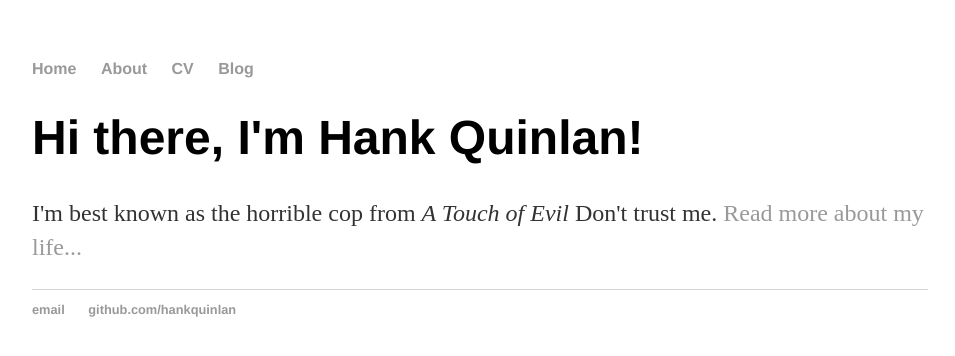
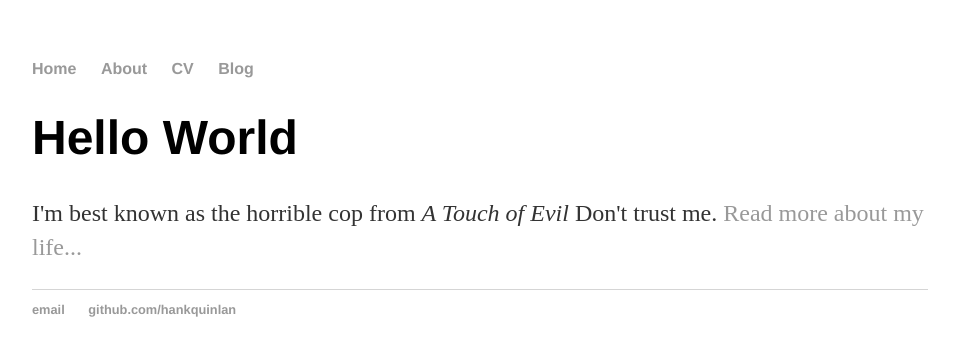
Before and after one commit to azs5619/azs5619.github.io, a plain HTML site: page index.html in a window 1280 px wide. Shown: the whole page, without its empty margins (160-1115 px from the left). Drawn offline with Linux system fonts and the light colour scheme.

Commit message:
Work from udacity

```diff
--- a/index.html
+++ b/index.html
@@ -16,7 +16,7 @@
 		</nav>
 		<div class="container">
     		<div class="blurb">
-        		<h1>Hi there, I'm Hank Quinlan!</h1>
+        		<h1>Hello World</h1>
 				<p>I'm best known as the horrible cop from <em>A Touch of Evil</em> Don't trust me. <a href="/about">Read more about my life...</a></p>
     		</div><!-- /.blurb -->
 		</div><!-- /.container -->
```
